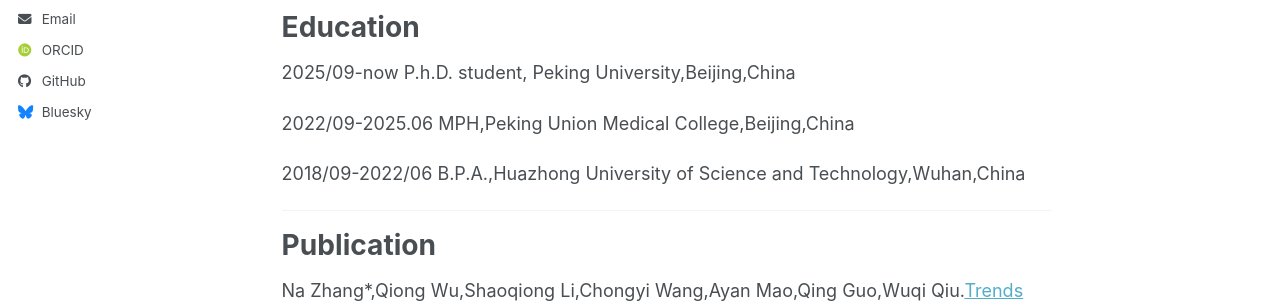
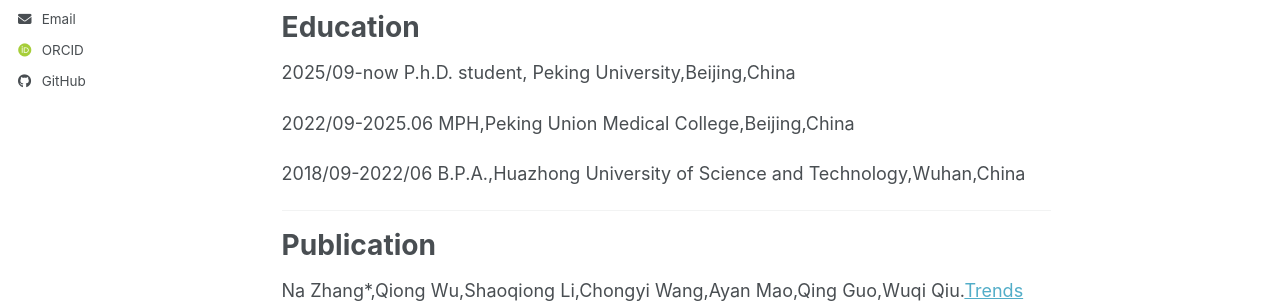
Before and after one commit to Sabrina0oo22/Sabrina0oo22.github.io, a Jekyll site: the page built from _pages/about.md, in a window 1280 px wide. Shown: the part 337-640 px from the top of the page. Built offline with Jekyll 4.4.1, drawn with Linux system fonts in a browser that asks for light colours; some web fonts are replaced; a script bundle is joined from its source files by our own code; library files that are not in the unit come from our copies.

Commit message:
Update _config.yml

```diff
--- a/_config.yml
+++ b/_config.yml
@@ -30,7 +30,7 @@
   location         : "Beijing,China"
   employer         :
   uri              : # URL
-  email            : "none@example.org"
+  email            : "sabrina0oo22@163.com"
 
   # Academic websites
   academia         : # URL
@@ -57,7 +57,7 @@
 
   # Social media
   artstation       : # Username
-  bluesky          : "bsky.app" # Replace this with you Bluesky username
+  bluesky          : #"bsky.app" # Replace this with you Bluesky username
   facebook         : # Username
   flickr           : # Username
   foursquare       : # Username
```
